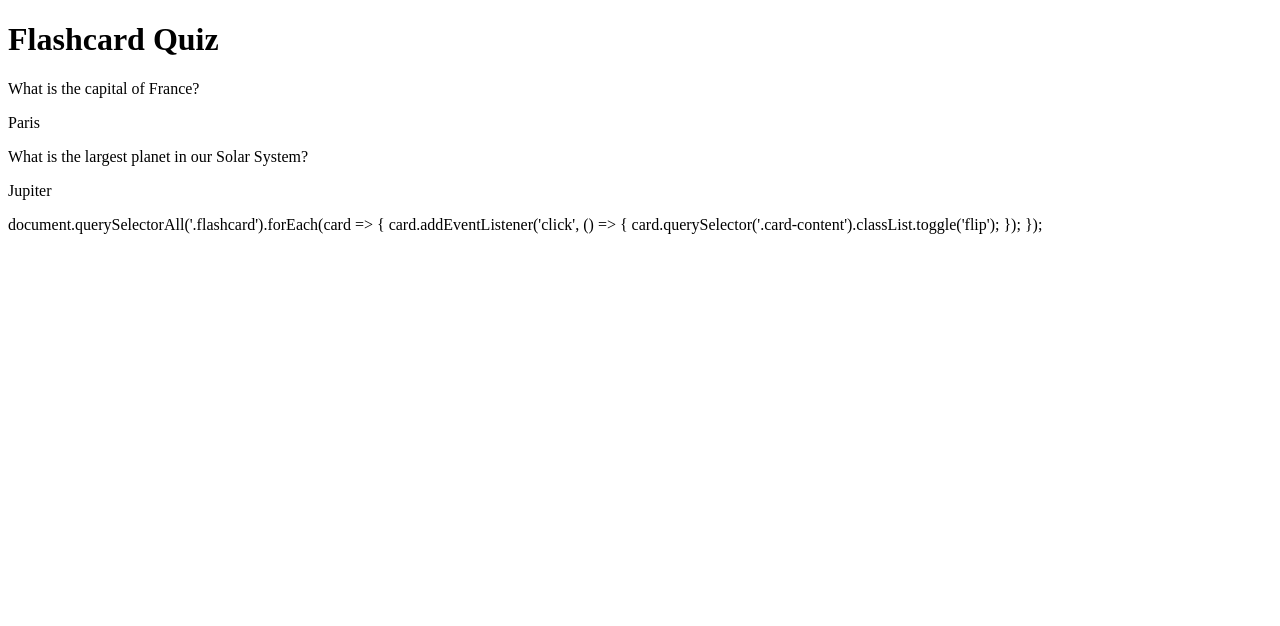
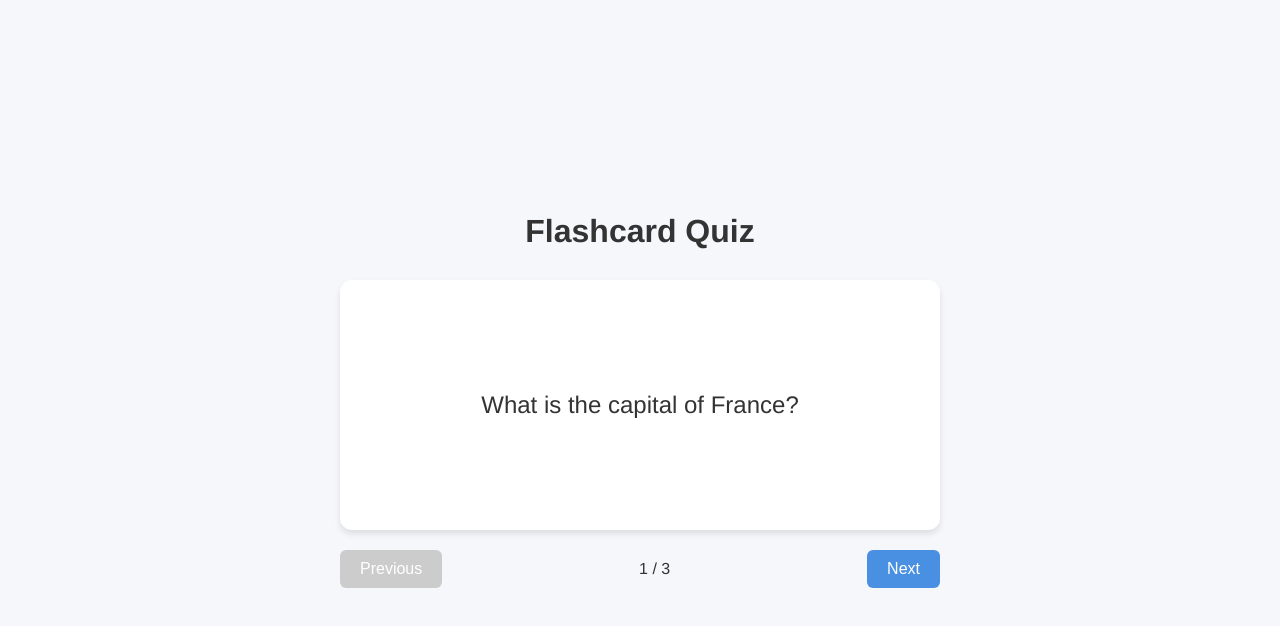
Before and after one commit to Furqan-Azmat/3020assignment, a plain HTML site: page main.html in a window 1280 px wide. Drawn offline with Linux system fonts and the light colour scheme.

Commit message:
Made it better

```diff
--- a/main.html
+++ b/main.html
@@ -2,9 +2,8 @@
 <html lang="en">
 <head>
     <meta charset="UTF-8">
-    <meta name="viewport" content="width=device-width, initial-scale=1.0">
-    <title>Quiz/Flashcard App</title>
-    <link rel="stylesheet" href="styles.css">
+    <title>Quizlet-like Flashcard App</title>
+    <link rel="stylesheet" href="style.css">
 </head>
 <body>
     <div class="app-container">
@@ -13,32 +12,20 @@
             <div class="flashcard">
                 <div class="card-content">
                     <div class="card-front">
-                        <p>What is the capital of France?</p>
+                        <p></p>
                     </div>
                     <div class="card-back">
-                        <p>Paris</p>
+                        <p></p>
                     </div>
                 </div>
             </div>
-            <div class="flashcard">
-                <div class="card-content">
-                    <div class="card-front">
-                        <p>What is the largest planet in our Solar System?</p>
-                    </div>
-                    <div class="card-back">
-                        <p>Jupiter</p>
-                    </div>
-                </div>
+            <div class="controls">
+                <button id="prev-btn">Previous</button>
+                <span id="card-counter">1 / 3</span>
+                <button id="next-btn">Next</button>
             </div>
-            <!-- Add more flashcards as needed -->
         </div>
     </div>
     <script src="script.js"></script>
-    document.querySelectorAll('.flashcard').forEach(card => {
-    card.addEventListener('click', () => {
-        card.querySelector('.card-content').classList.toggle('flip');
-    });
-});
-
 </body>
 </html>
--- a/script.js
+++ b/script.js
@@ -1,5 +1,70 @@
-document.querySelectorAll('.flashcard').forEach(card => {
-    card.addEventListener('click', () => {
-        card.querySelector('.card-content').classList.toggle('flip');
-    });
+// script.js
+
+const flashcards = [
+    {
+        question: 'What is the capital of France?',
+        answer: 'Paris'
+    },
+    {
+        question: 'What is the largest planet in our Solar System?',
+        answer: 'Jupiter'
+    },
+    {
+        question: 'Who wrote "Romeo and Juliet"?',
+        answer: 'William Shakespeare'
+    }
+    // Add more flashcards as needed
+];
+
+let currentCard = 0;
+
+const cardContent = document.querySelector('.card-content');
+const cardFront = document.querySelector('.card-front p');
+const cardBack = document.querySelector('.card-back p');
+const prevBtn = document.getElementById('prev-btn');
+const nextBtn = document.getElementById('next-btn');
+const cardCounter = document.getElementById('card-counter');
+
+// Initialize the flashcard content
+function loadFlashcard(index) {
+    const flashcard = flashcards[index];
+    cardFront.textContent = flashcard.question;
+    cardBack.textContent = flashcard.answer;
+    cardContent.classList.remove('flip');
+    updateControls();
+    updateCounter();
+}
+
+// Update the navigation buttons
+function updateControls() {
+    prevBtn.disabled = currentCard === 0;
+    nextBtn.disabled = currentCard === flashcards.length - 1;
+}
+
+// Update the card counter
+function updateCounter() {
+    cardCounter.textContent = `${currentCard + 1} / ${flashcards.length}`;
+}
+
+// Event listeners for navigation buttons
+prevBtn.addEventListener('click', () => {
+    if (currentCard > 0) {
+        currentCard--;
+        loadFlashcard(currentCard);
+    }
 });
+
+nextBtn.addEventListener('click', () => {
+    if (currentCard < flashcards.length - 1) {
+        currentCard++;
+        loadFlashcard(currentCard);
+    }
+});
+
+// Event listener for flipping the card
+cardContent.addEventListener('click', () => {
+    cardContent.classList.toggle('flip');
+});
+
+// Load the first flashcard on page load
+loadFlashcard(currentCard);
--- a/style.css
+++ b/style.css
@@ -5,34 +5,34 @@
 }
 
 body {
-    font-family: Arial, sans-serif;
+    font-family: 'Helvetica Neue', Arial, sans-serif;
+    background-color: #f6f7fb;
     display: flex;
     justify-content: center;
     align-items: center;
     min-height: 100vh;
-    background-color: #f0f0f0;
 }
 
 .app-container {
     text-align: center;
+    width: 90%;
+    max-width: 600px;
 }
 
 h1 {
-    margin-bottom: 20px;
+    margin-bottom: 30px;
     color: #333;
 }
 
 .flashcard-container {
-    display: flex;
-    flex-wrap: wrap;
-    justify-content: center;
-    gap: 20px;
+    position: relative;
 }
 
 .flashcard {
-    width: 200px;
-    height: 120px;
+    width: 100%;
+    height: 250px;
     perspective: 1000px;
+    margin-bottom: 20px;
 }
 
 .card-content {
@@ -44,7 +44,7 @@ h1 {
     cursor: pointer;
 }
 
-.flashcard:hover .card-content {
+.card-content.flip {
     transform: rotateY(180deg);
 }
 
@@ -53,25 +53,44 @@ h1 {
     height: 100%;
     position: absolute;
     backface-visibility: hidden;
+    background-color: #fff;
+    color: #333;
     display: flex;
     justify-content: center;
     align-items: center;
-    border-radius: 10px;
-    box-shadow: 0 4px 8px rgba(0, 0, 0, 0.2);
+    border-radius: 12px;
+    box-shadow: 0 4px 6px rgba(0, 0, 0, 0.1);
     padding: 20px;
-    font-size: 16px;
-    color: #fff;
-}
-
-.card-front {
-    background-color: #4a90e2;
+    font-size: 24px;
+    line-height: 1.5;
 }
 
 .card-back {
-    background-color: #d9534f;
     transform: rotateY(180deg);
 }
 
-.card-content.flip {
-    transform: rotateY(180deg);
+.controls {
+    display: flex;
+    justify-content: space-between;
+    align-items: center;
 }
+
+.controls button {
+    padding: 10px 20px;
+    background-color: #4a90e2;
+    border: none;
+    border-radius: 6px;
+    color: #fff;
+    font-size: 16px;
+    cursor: pointer;
+}
+
+.controls button:disabled {
+    background-color: #ccc;
+    cursor: not-allowed;
+}
+
+#card-counter {
+    font-size: 16px;
+    color: #333;
+}
```
